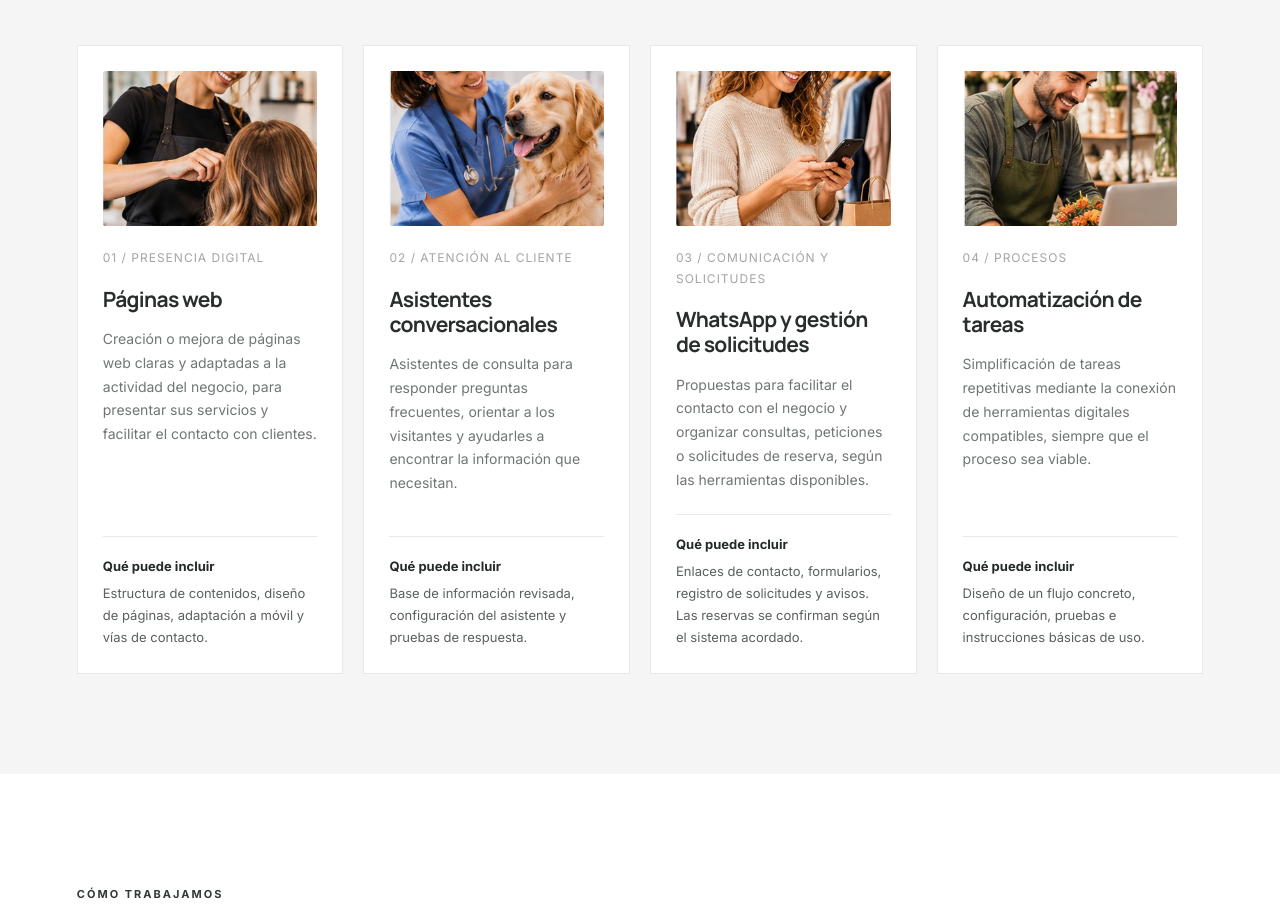
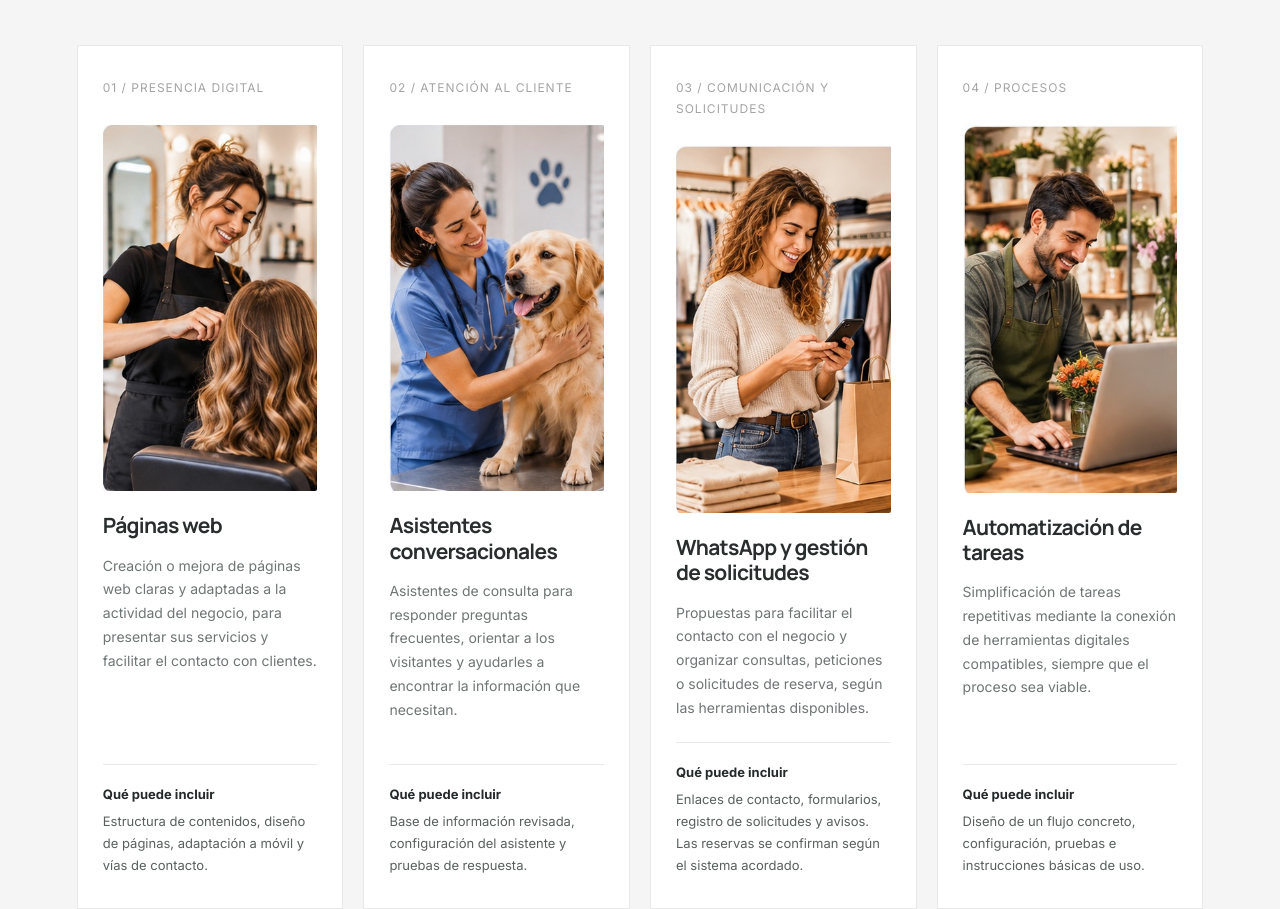
Before and after one commit to mptiabcn/mpt-consultoria, a plain HTML site: page index.html in a window 1280 px wide. Shown: the part 1878-2787 px from the top of the page. Drawn offline with Linux system fonts and the light colour scheme.

Commit message:
Update index.html

```diff
--- a/index.html
+++ b/index.html
@@ -143,23 +143,24 @@
     .solution-grid {
       display: grid; grid-template-columns: repeat(4, 1fr); gap: 20px;
     }
-    .solution-card {
-      background: white; padding: 25px; border: 1px solid #e8e8e8;
-      display: flex; flex-direction: column; min-height: 440px;
-    }
 
-    /* NUEVAS FOTOGRAFÍAS DE LOS SERVICIOS */
+    /* FOTOGRAFÍAS: SE MUESTRAN COMPLETAS, SIN RECORTAR */
     .solution-image {
+      display: block;
       width: 100%;
-      height: 155px;
-      object-fit: cover;
+      height: auto;
+      object-fit: contain;
       object-position: center;
       border-radius: 2px;
       margin-bottom: 22px;
     }
 
+    .solution-card {
+      background: white; padding: 32px 25px; border: 1px solid #e8e8e8;
+      display: flex; flex-direction: column; min-height: 360px;
+    }
     .solution-number {
-      color: #a4a4a4; font-size: 12px; letter-spacing: 1px; margin-bottom: 18px;
+      color: #a4a4a4; font-size: 12px; letter-spacing: 1px; margin-bottom: 26px;
     }
     .solution-card h3 { font-size: 21px; margin-bottom: 15px; }
     .solution-card p { color: var(--muted); font-size: 14px; margin-bottom: 22px; }
@@ -259,6 +260,11 @@
     .mpt-chat-form button { border: 0; border-radius: 7px; background: var(--green-dark); color: #fff; padding: 0 15px; font: 600 12px 'Inter', sans-serif; cursor: pointer; }
     .mpt-chat-note { padding: 0 13px 10px; margin: 0; color: #858b89; background: #fff; font-size: 10px; line-height: 1.4; }
 
+    @media (max-width: 480px) {
+      .mpt-chat-launcher { right: 16px; bottom: 16px; width: 56px; height: 56px; }
+      .mpt-chat-panel { right: 10px; bottom: 82px; width: calc(100vw - 20px); height: min(570px, calc(100dvh - 105px)); }
+    }
+
     /* MÓVILES */
     @media (max-width: 1050px) {
       .solution-grid { grid-template-columns: repeat(2, 1fr); }
@@ -291,13 +297,10 @@
       .about::before { width: 250px; height: 250px; right: -65px; }
       .solution-grid, .process-grid { grid-template-columns: 1fr; }
       .solution-card { min-height: auto; }
-      .solution-image { height: 190px; }
       .human-section { grid-template-columns: 1fr; }
       .human-image img { min-height: 280px; height: 280px; }
       .human-copy { padding: 48px 7%; }
       .footer-inner { flex-direction: column; text-align: center; }
-      .mpt-chat-launcher { right: 16px; bottom: 16px; width: 56px; height: 56px; }
-      .mpt-chat-panel { right: 10px; bottom: 82px; width: calc(100vw - 20px); height: min(570px, calc(100dvh - 105px)); }
     }
     @media (prefers-reduced-motion: reduce) {
       html { scroll-behavior: auto; }
@@ -395,8 +398,8 @@
 
         <div class="solution-grid">
           <article class="solution-card">
-            <img class="solution-image" src="01-peluqueria.jpg" alt="Peluquera atendiendo a una clienta en una peluquería de proximidad" loading="lazy">
             <span class="solution-number">01 / PRESENCIA DIGITAL</span>
+            <img class="solution-image" src="01-peluqueria.jpg" alt="Imagen de una peluquería" loading="lazy">
             <h3 data-es="Páginas web" data-ca="Pàgines web">Páginas web</h3>
             <p data-es="Creación o mejora de páginas web claras y adaptadas a la actividad del negocio, para presentar sus servicios y facilitar el contacto con clientes."
                data-ca="Creació o millora de pàgines web clares i adaptades a l'activitat del negoci, per presentar els seus serveis i facilitar el contacte amb clients.">
@@ -412,8 +415,8 @@
           </article>
 
           <article class="solution-card">
-            <img class="solution-image" src="02-veterinaria.jpg" alt="Veterinaria atendiendo a un perro en una clínica veterinaria" loading="lazy">
             <span class="solution-number">02 / ATENCIÓN AL CLIENTE</span>
+            <img class="solution-image" src="02-veterinaria.jpg" alt="Imagen de una clínica veterinaria" loading="lazy">
             <h3 data-es="Asistentes conversacionales" data-ca="Assistents conversacionals">Asistentes conversacionales</h3>
             <p data-es="Asistentes de consulta para responder preguntas frecuentes, orientar a los visitantes y ayudarles a encontrar la información que necesitan."
                data-ca="Assistents de consulta per respondre preguntes freqüents, orientar els visitants i ajudar-los a trobar la informació que necessiten.">
@@ -429,8 +432,8 @@
           </article>
 
           <article class="solution-card">
-            <img class="solution-image" src="03-tienda-ropa.jpg" alt="Comerciante de una tienda de ropa utilizando su teléfono móvil" loading="lazy">
             <span class="solution-number">03 / COMUNICACIÓN Y SOLICITUDES</span>
+            <img class="solution-image" src="03-tienda-ropa.jpg" alt="Imagen de una tienda de ropa" loading="lazy">
             <h3 data-es="WhatsApp y gestión de solicitudes" data-ca="WhatsApp i gestió de sol·licituds">WhatsApp y gestión de solicitudes</h3>
             <p data-es="Propuestas para facilitar el contacto con el negocio y organizar consultas, peticiones o solicitudes de reserva, según las herramientas disponibles."
                data-ca="Propostes per facilitar el contacte amb el negoci i organitzar consultes, peticions o sol·licituds de reserva, segons les eines disponibles.">
@@ -446,8 +449,8 @@
           </article>
 
           <article class="solution-card">
-            <img class="solution-image" src="04-floristeria.jpg" alt="Florista organizando su trabajo en una floristería de barrio" loading="lazy">
             <span class="solution-number">04 / PROCESOS</span>
+            <img class="solution-image" src="04-floristeria.jpg" alt="Imagen de una floristería" loading="lazy">
             <h3 data-es="Automatización de tareas" data-ca="Automatització de tasques">Automatización de tareas</h3>
             <p data-es="Simplificación de tareas repetitivas mediante la conexión de herramientas digitales compatibles, siempre que el proceso sea viable."
                data-ca="Simplificació de tasques repetitives mitjançant la connexió d'eines digitals compatibles, sempre que el procés sigui viable.">
@@ -558,7 +561,7 @@
     </div>
   </footer>
 
-  <!-- ASISTENTE DE CONSULTAS: versión inicial con respuestas predefinidas -->
+  <!-- ASISTENTE DE CONSULTAS -->
   <button class="mpt-chat-launcher" id="mpt-chat-launcher" type="button" aria-label="Abrir asistente de MPT" aria-expanded="false" aria-controls="mpt-chat-panel">
     <svg viewBox="0 0 24 24" aria-hidden="true"><path d="M20 11.5a7.5 7.5 0 0 1-7.5 7.5H5l1.6-3.2A7.5 7.5 0 1 1 20 11.5Z"/><path d="M8 11h8M8 14h5"/></svg>
   </button>
@@ -573,9 +576,7 @@
     </div>
 
     <div class="mpt-chat-messages" id="mpt-chat-messages" aria-live="polite">
-      <div class="mpt-chat-message bot"
-           data-es="¡Hola! Soy el asistente virtual de MPT. Puedo orientarte sobre nuestros servicios y cómo trabajamos. ¿Qué te gustaría saber?"
-           data-ca="Hola! Soc l'assistent virtual de MPT. Puc orientar-te sobre els nostres serveis i com treballem. Què t'agradaria saber?">
+      <div class="mpt-chat-message bot" data-es="¡Hola! Soy el asistente virtual de MPT. Puedo orientarte sobre nuestros servicios y cómo trabajamos. ¿Qué te gustaría saber?" data-ca="Hola! Soc l'assistent virtual de MPT. Puc orientar-te sobre els nostres serveis i com treballem. Què t'agradaria saber?">
         ¡Hola! Soy el asistente virtual de MPT. Puedo orientarte sobre nuestros servicios y cómo trabajamos. ¿Qué te gustaría saber?
       </div>
     </div>
@@ -589,16 +590,11 @@
     </div>
 
     <form class="mpt-chat-form" id="mpt-chat-form">
-      <input id="mpt-chat-input" type="text" autocomplete="off" maxlength="400"
-             aria-label="Escribe tu consulta" placeholder="Escribe tu consulta..."
-             data-placeholder-es="Escribe tu consulta..."
-             data-placeholder-ca="Escriu la teva consulta...">
+      <input id="mpt-chat-input" type="text" autocomplete="off" maxlength="400" aria-label="Escribe tu consulta" placeholder="Escribe tu consulta..." data-placeholder-es="Escribe tu consulta..." data-placeholder-ca="Escriu la teva consulta...">
       <button type="submit" data-es="Enviar" data-ca="Envia">Enviar</button>
     </form>
 
-    <p class="mpt-chat-note"
-       data-es="Asistente informativo con respuestas predefinidas. Para confirmar detalles, contacta directamente con MPT."
-       data-ca="Assistent informatiu amb respostes predefinides. Per confirmar detalls, contacta directament amb MPT.">
+    <p class="mpt-chat-note" data-es="Asistente informativo con respuestas predefinidas. Para confirmar detalles, contacta directamente con MPT." data-ca="Assistent informatiu amb respostes predefinides. Per confirmar detalls, contacta directament amb MPT.">
       Asistente informativo con respuestas predefinidas. Para confirmar detalles, contacta directamente con MPT.
     </p>
   </section>
```
